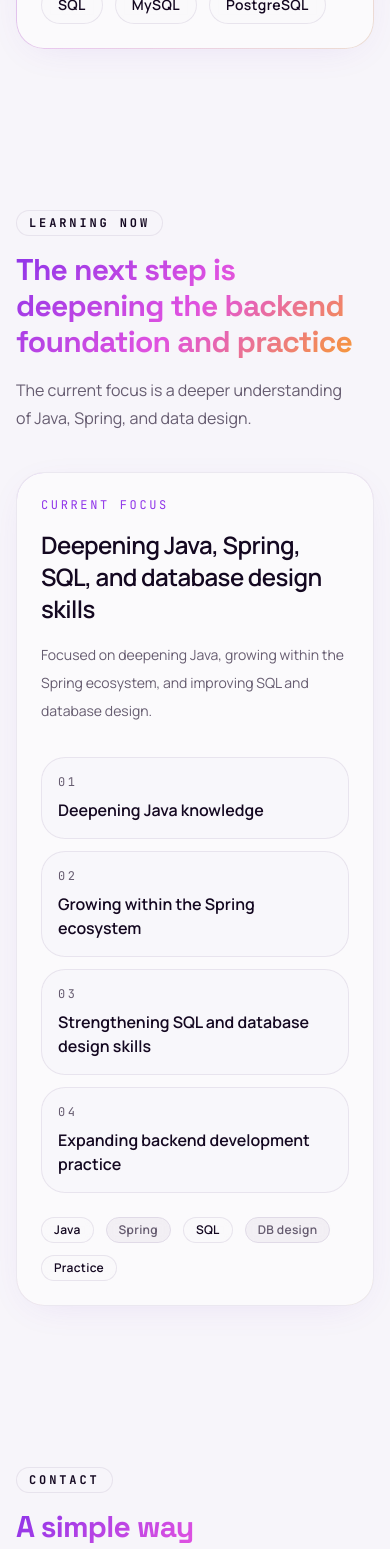
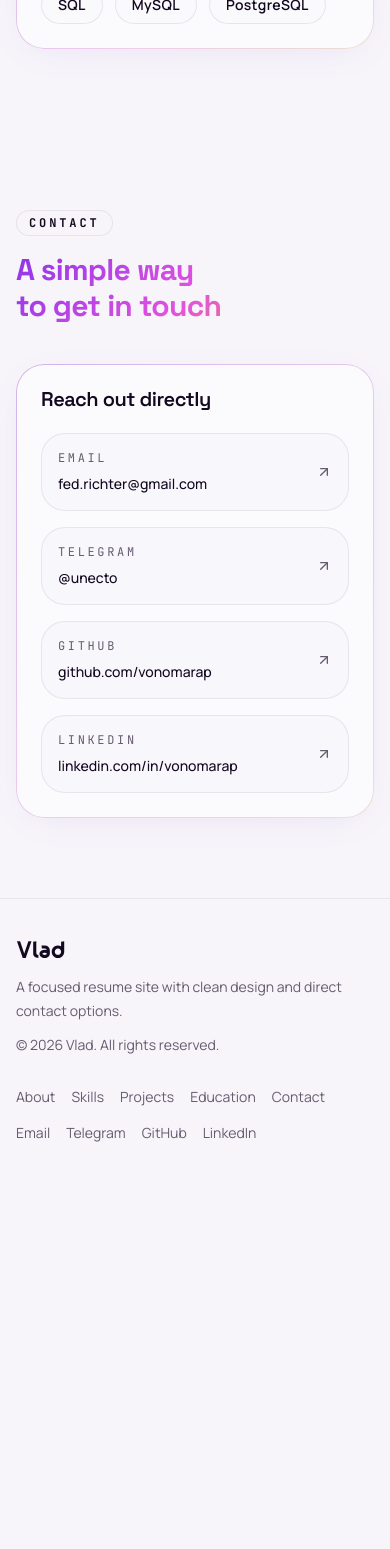
Before and after one commit to vonomarap/resume-vonomarap, a React (Vite) app in the folder frontend/: page / in a window 390 px wide. Shown: the part 8200-9749 px from the top of the page. After the commit the page ends 9383 px from the top, so only its background shows below. Built offline with nearby package versions, Linux system fonts and the light colour scheme.

Commit message:
Remove learning now section

```diff
--- a/frontend/src/App.tsx
+++ b/frontend/src/App.tsx
@@ -10,7 +10,6 @@ import { ContactSection } from "@/sections/contact-section";
 import { EducationSection } from "@/sections/education-section";
 import { Footer } from "@/sections/footer";
 import { HeroSection } from "@/sections/hero-section";
-import { LearningNowSection } from "@/sections/learning-now-section";
 import { ProjectsSection } from "@/sections/projects-section";
 import { SkillsSection } from "@/sections/skills-section";
 
@@ -35,7 +34,6 @@ export default function App() {
         <SkillsSection />
         <ProjectsSection />
         <EducationSection />
-        <LearningNowSection />
         <ContactSection />
       </main>
       <Footer />
--- a/frontend/src/data/education.ts
+++ b/frontend/src/data/education.ts
@@ -23,24 +23,6 @@ export const educationContent = {
     selfStudyDescription:
       "Основной прогресс — через закрепление backend-фундамента на небольших практических проектах.",
     selfStudyTopics: ["Java", "Spring Framework", "SQL", "MySQL", "PostgreSQL"],
-    learningSection: {
-      eyebrow: "Сейчас изучаю",
-      title: "Следующий шаг — углублять backend-базу и практику",
-      description:
-        "Сейчас основной фокус — более глубокое понимание Java, Spring и проектирования данных.",
-      roadmapLabel: "Текущий фокус",
-      roadmapTitle:
-        "Углубляю знания в Java, Spring, SQL и проектировании баз данных",
-      roadmapDescription:
-        "Упор на углубление Java, развитие в экосистеме Spring, работу с SQL и проектированием БД.",
-      badges: ["Java", "Spring", "SQL", "Проектирование БД", "Практика"],
-      topics: [
-        "Углубление знаний Java",
-        "Развитие навыков в экосистеме Spring",
-        "Усиление знаний SQL и проектирования баз данных",
-        "Расширение практики backend-разработки",
-      ],
-    },
   },
   en: {
     section: {
@@ -66,23 +48,5 @@ export const educationContent = {
     selfStudyDescription:
       "Progress comes from reinforcing backend fundamentals on small practical projects.",
     selfStudyTopics: ["Java", "Spring Framework", "SQL", "MySQL", "PostgreSQL"],
-    learningSection: {
-      eyebrow: "Learning Now",
-      title: "The next step is deepening the backend foundation and practice",
-      description:
-        "The current focus is a deeper understanding of Java, Spring, and data design.",
-      roadmapLabel: "Current focus",
-      roadmapTitle:
-        "Deepening Java, Spring, SQL, and database design skills",
-      roadmapDescription:
-        "Focused on deepening Java, growing within the Spring ecosystem, and improving SQL and database design.",
-      badges: ["Java", "Spring", "SQL", "DB design", "Practice"],
-      topics: [
-        "Deepening Java knowledge",
-        "Growing within the Spring ecosystem",
-        "Strengthening SQL and database design skills",
-        "Expanding backend development practice",
-      ],
-    },
   },
 } as const;
--- a/frontend/src/data/navigation.ts
+++ b/frontend/src/data/navigation.ts
@@ -4,7 +4,6 @@ export const observableSectionIds = [
   "skills",
   "projects",
   "education",
-  "learning-now",
   "contact",
 ] as const;
 
@@ -14,7 +13,6 @@ export const navigationItems = {
     { label: "Навыки", href: "#skills" },
     { label: "Проекты", href: "#projects" },
     { label: "Образование", href: "#education" },
-    { label: "Изучаю", href: "#learning-now" },
     { label: "Контакты", href: "#contact" },
   ],
   en: [
@@ -22,7 +20,6 @@ export const navigationItems = {
     { label: "Skills", href: "#skills" },
     { label: "Projects", href: "#projects" },
     { label: "Education", href: "#education" },
-    { label: "Learning", href: "#learning-now" },
     { label: "Contact", href: "#contact" },
   ],
 } as const;
--- a/frontend/src/sections/learning-now-section.tsx
+++ /dev/null
@@ -1,68 +0,0 @@
-import { educationContent } from "@/data/education";
-import { useLocale } from "@/hooks/use-locale";
-import { Reveal } from "@/components/reveal";
-import { SectionHeading } from "@/components/section-heading";
-import { Badge } from "@/components/ui/badge";
-import { Card, CardContent } from "@/components/ui/card";
-
-export function LearningNowSection() {
-  const { locale } = useLocale();
-  const content = educationContent[locale].learningSection;
-
-  return (
-    <section id="learning-now" className="section-shell">
-      <div className="container-shell space-y-10">
-        <Reveal>
-          <SectionHeading
-            eyebrow={content.eyebrow}
-            title={content.title}
-            description={content.description}
-          />
-        </Reveal>
-
-        <Reveal delay={0.08}>
-          <Card className="overflow-hidden">
-            <div className="grid gap-8 p-6 lg:grid-cols-[0.9fr_1.1fr] lg:p-8">
-              <div className="space-y-4">
-                <p className="font-mono text-xs uppercase tracking-[0.22em] text-primary">
-                  {content.roadmapLabel}
-                </p>
-                <h3 className="text-2xl font-semibold tracking-tight">
-                  {content.roadmapTitle}
-                </h3>
-                <p className="text-sm leading-7 text-muted-foreground">
-                  {content.roadmapDescription}
-                </p>
-              </div>
-              <div className="grid gap-3 sm:grid-cols-2">
-                {content.topics.map((topic, index) => (
-                  <div
-                    key={topic}
-                    className="rounded-[24px] border border-border/70 bg-background/60 p-4"
-                  >
-                    <p className="font-mono text-xs uppercase tracking-[0.22em] text-muted-foreground">
-                      0{index + 1}
-                    </p>
-                    <p className="mt-2 font-semibold">{topic}</p>
-                  </div>
-                ))}
-              </div>
-            </div>
-            <CardContent className="pt-0">
-              <div className="flex flex-wrap gap-3">
-                {content.badges.map((badge, index) => (
-                  <Badge
-                    key={badge}
-                    variant={index % 2 === 0 ? "outline" : "secondary"}
-                  >
-                    {badge}
-                  </Badge>
-                ))}
-              </div>
-            </CardContent>
-          </Card>
-        </Reveal>
-      </div>
-    </section>
-  );
-}
```
